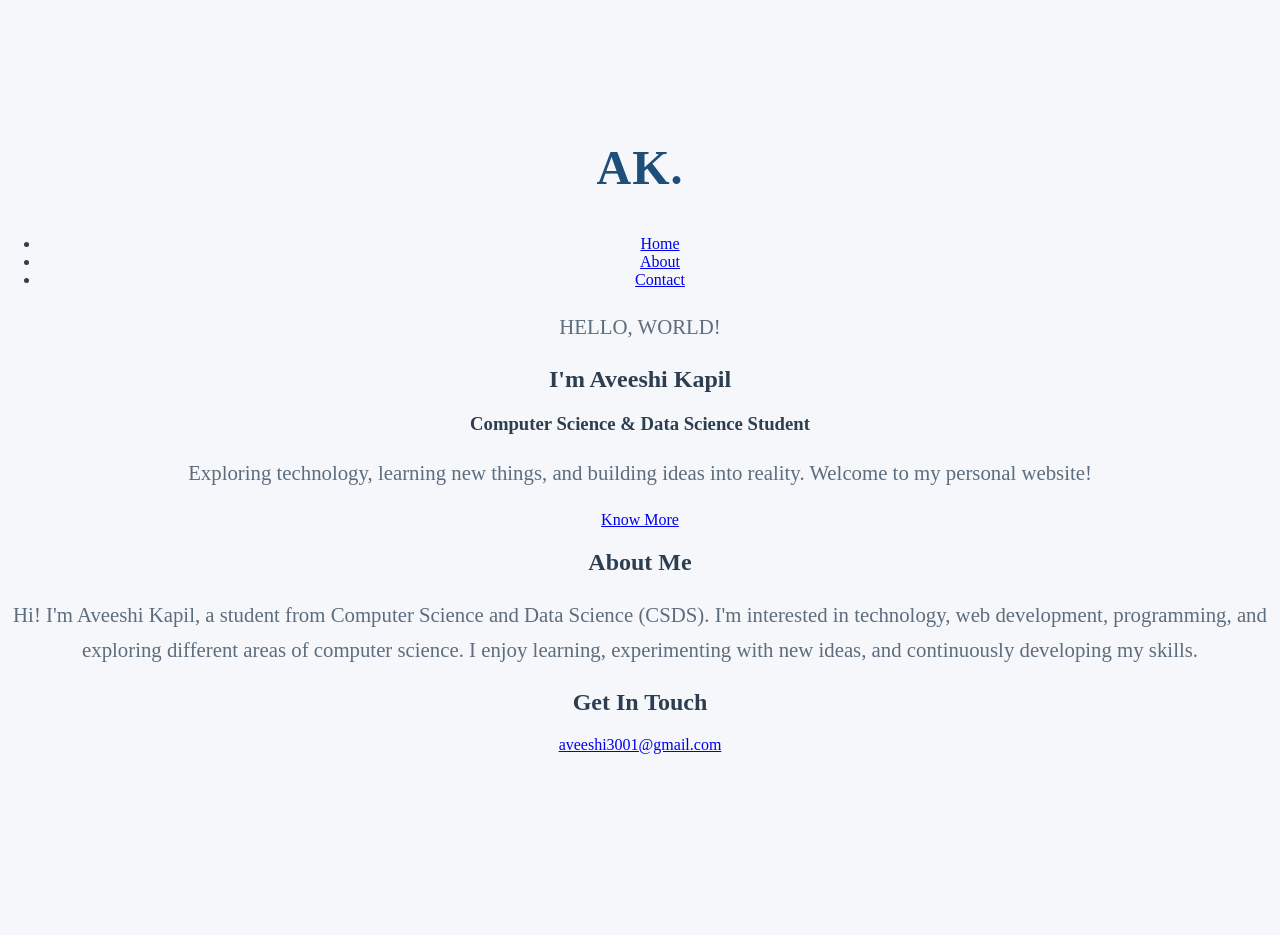
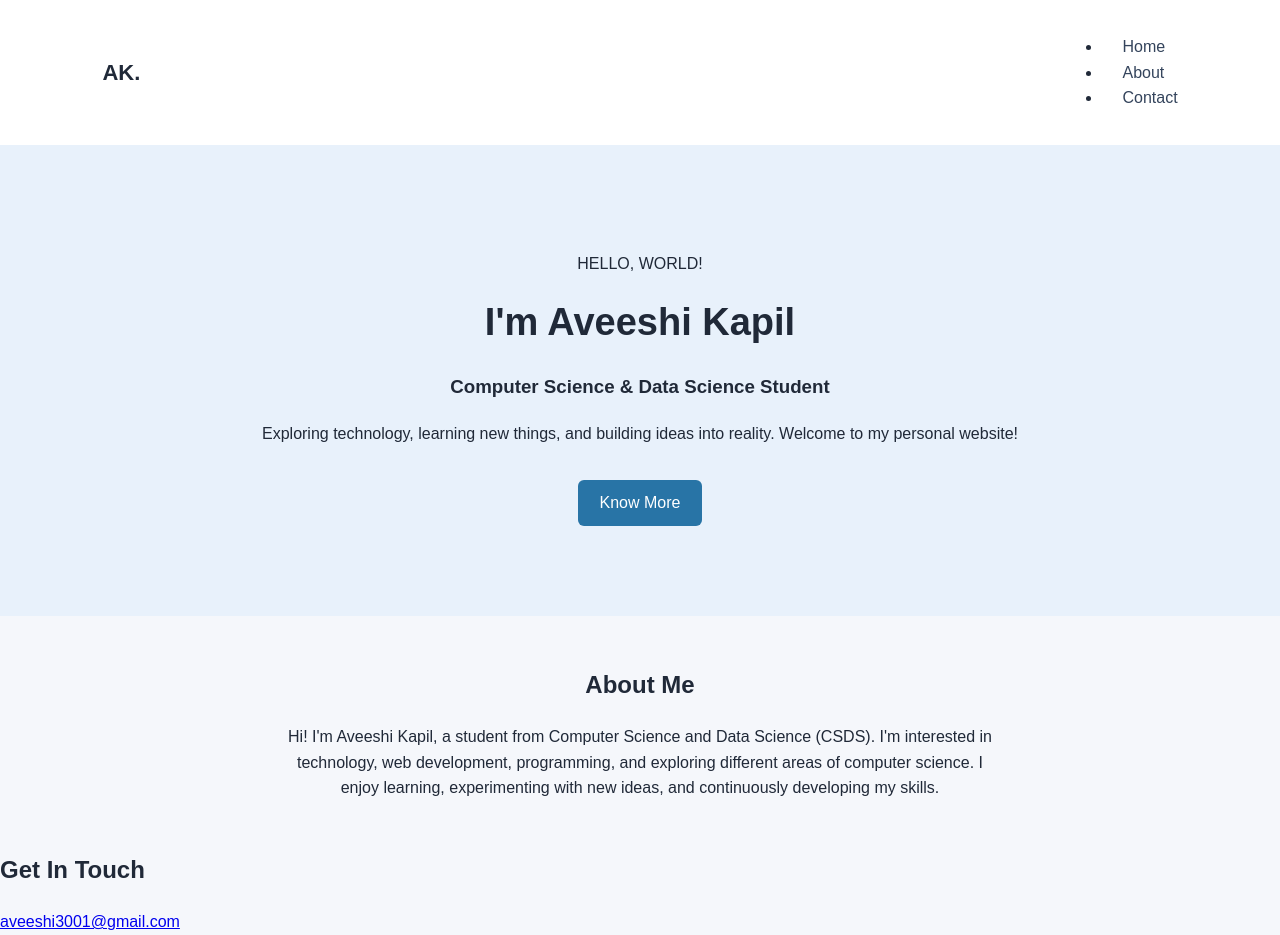
Before and after one commit to vizzie97/web-dev-practical-1, a plain HTML site: page index.html in a window 1280 px wide. Before the commit the page ends 800 px from the top, so only its background shows below. Drawn offline with Linux system fonts and the light colour scheme.

Commit message:
Update style.css

```diff
--- a/style.css
+++ b/style.css
@@ -1,20 +1,91 @@
-body{
-    font-family: "Times New Roman", serif;
-    background: #f5f7fa;
-    color: #2c3e50;
-    text-align: center;
-    margin: 0;
-    padding-top: 100px;
+* {
+    box-sizing: border-box;
 }
 
-h1{
-    color: #1f4e79;
-    font-size: 3rem;
-    letter-spacing: 1px;
+body {
+    margin: 0;
+    font-family: Arial, sans-serif;
+    color: #202938;
+    background: #f5f7fb;
+    line-height: 1.6;
 }
 
-p{
-    color:#5d6d7e;
-    font-size: 1.3rem;
-    line-height: 1.7;
+.navbar {
+    display: flex;
+    justify-content: space-between;
+    align-items: center;
+    padding: 18px 8%;
+    background: #ffffff;
 }
+
+.navbar h1 {
+    margin: 0;
+    font-size: 22px;
+}
+
+nav a {
+    margin-left: 20px;
+    color: #34445c;
+    text-decoration: none;
+}
+
+nav a:hover {
+    color: #2874a6;
+}
+
+.hero {
+    padding: 90px 8%;
+    text-align: center;
+    background: #e8f1fb;
+}
+
+.eyebrow {
+    color: #2874a6;
+    font-size: 12px;
+    font-weight: bold;
+    letter-spacing: 2px;
+}
+
+.hero h2 {
+    margin: 12px 0;
+    font-size: 38px;
+}
+
+.button {
+    display: inline-block;
+    margin-top: 18px;
+    padding: 10px 22px;
+    color: white;
+    background: #2874a6;
+    border-radius: 6px;
+    text-decoration: none;
+}
+
+.about {
+    max-width: 760px;
+    margin: 50px auto;
+    padding: 0 24px;
+    text-align: center;
+}
+
+footer {
+    padding: 18px;
+    text-align: center;
+    background: #ffffff;
+    color: #657187;
+}
+
+@media (max-width: 600px) {
+    .navbar {
+        flex-direction: column;
+        gap: 10px;
+    }
+
+    nav a {
+        margin: 0 8px;
+    }
+
+    .hero h2 {
+        font-size: 28px;
+    }
+}
```
